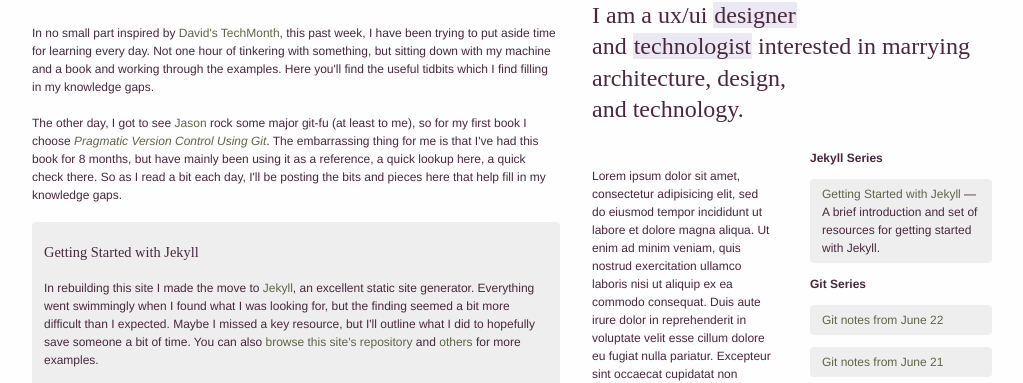
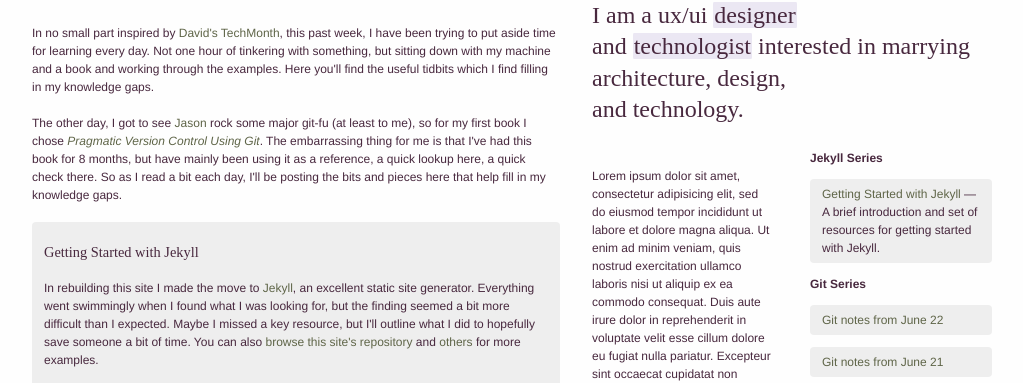
Before and after one commit to ren/renprovey.com, a Jekyll site: the page built from index.html, in a window 1280 px wide and 900 px high. Shown: the part 151-534 px from the top of the window, without its empty margins (128-1151 px from the left). Built offline with Jekyll 4.4.1, drawn with Linux system fonts in a browser that asks for light colours; Markdown is read by kramdown in place of the engine named in the settings.

Commit message:
FIXED: chose not choose.

```diff
--- a/index.html
+++ b/index.html
@@ -6,7 +6,7 @@ title: test
 <h1>1 Hour / Day</h1>
 <p>In no small part inspired by <a href="http://www.davideisinger.com/">David's</a> <a href="http://techmonth.tumblr.com/">TechMonth</a>, this past week, I have been trying to put aside time for learning every day.  Not one hour of tinkering with something, but sitting down with my machine and a book and working through the examples.  Here you'll find the useful tidbits which I find filling in my knowledge gaps.</p>
 
-<p>The other day, I got to see <a href="http://jasonrudolph.com/">Jason</a> rock some major git-fu (at least to me), so for my first book I choose <a href="http://pragprog.com/titles/tsgit/pragmatic-version-control-using-git" class="book-title">Pragmatic Version Control Using Git</a>.  The embarrassing thing for me is that I've had this book for 8 months, but have mainly been using it as a reference, a quick lookup here, a quick check there.  So as I read a bit each day, I'll be posting the bits and pieces here that help fill in my knowledge gaps.</p>
+<p>The other day, I got to see <a href="http://jasonrudolph.com/">Jason</a> rock some major git-fu (at least to me), so for my first book I chose <a href="http://pragprog.com/titles/tsgit/pragmatic-version-control-using-git" class="book-title">Pragmatic Version Control Using Git</a>.  The embarrassing thing for me is that I've had this book for 8 months, but have mainly been using it as a reference, a quick lookup here, a quick check there.  So as I read a bit each day, I'll be posting the bits and pieces here that help fill in my knowledge gaps.</p>
 
 {% for post in site.posts limit:5 %}
   {{ post.content }}
```
